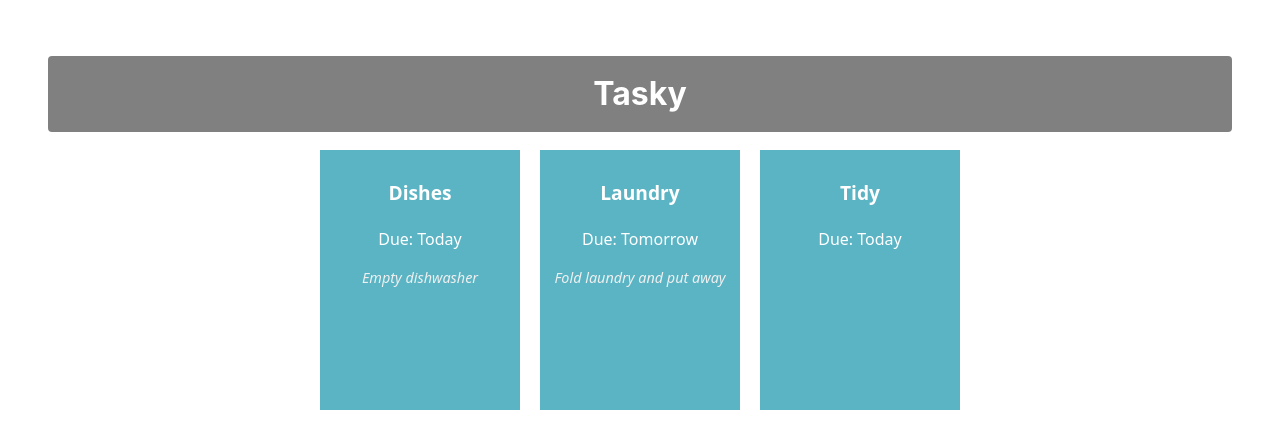
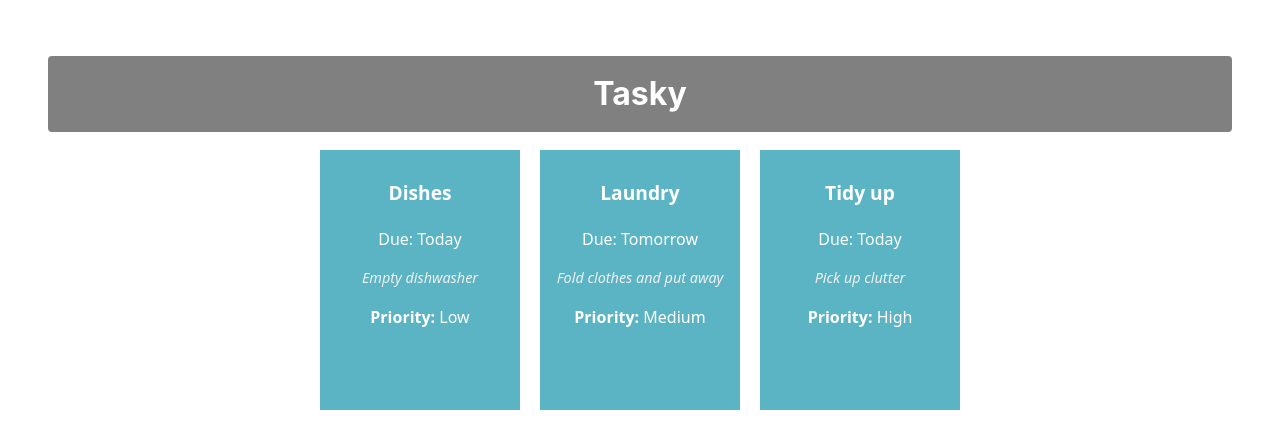
Before and after one commit to dianaarutcheva/react-basics-labs, a React (Vite) app in the folder tasky/: page / in a window 1280 px wide. Shown: the top 448 px of the page. Built offline with nearby package versions, Linux system fonts and the light colour scheme.

Commit message:
Tasky Lab 2a - Exercise done

```diff
--- a/tasky/src/App.jsx
+++ b/tasky/src/App.jsx
@@ -1,13 +1,29 @@
 import './App.css';
 import Task from './components/Task';
+import React, { useState } from 'react';
 
 function App() {
+  const [taskState, setTaskState] = useState({
+    tasks: [
+      { id: 1, title: "Dishes", description: "Empty dishwasher", deadline: "Today", priority: "Low" },
+      { id: 2, title: "Laundry", description: "Fold clothes and put away", deadline: "Tomorrow", priority: "Medium" },
+      { id: 3, title: "Tidy up", description: "Pick up clutter", deadline: "Today", priority: "High" }
+    ]
+  });
+
   return (
     <div className="container">
       <h1>Tasky</h1>
-      <Task title="Dishes" deadline="Today" description="Empty dishwasher" />
-      <Task title="Laundry" deadline="Tomorrow" description="Fold laundry and put away" />
-      <Task title="Tidy" deadline="Today" />
+
+      {taskState.tasks.map((task) => (
+        <Task
+          key={task.id}
+          title={task.title}
+          description={task.description}
+          deadline={task.deadline}
+          priority={task.priority}
+        />
+      ))}
     </div>
   );
 }
--- a/tasky/src/components/Task.jsx
+++ b/tasky/src/components/Task.jsx
@@ -6,6 +6,7 @@
       <p className="title">{props.title}</p>
       <p>Due: {props.deadline}</p>
       <p className="description">{props.description}</p>
+      <p><strong>Priority:</strong> {props.priority}</p>
     </div>
   );
 }
```
